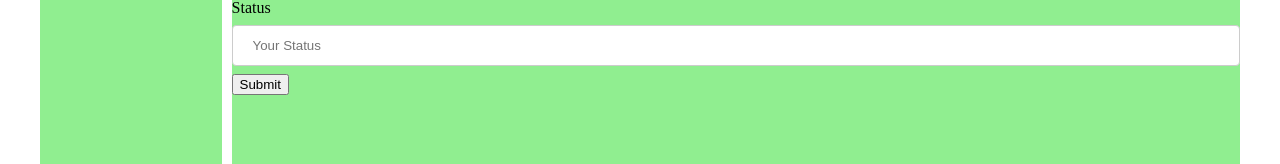
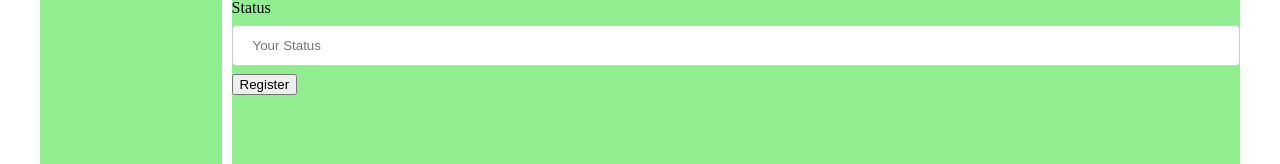
Before and after one commit to Yulian-21/pet-store-app, a React (Create React App) app: page /users in a window 1280 px wide. Shown: the part 549-713 px from the top of the page. Built offline with nearby package versions, Linux system fonts and the light colour scheme.

Commit message:
Rename button

```diff
--- a/src/components/Users/UsersPage.tsx
+++ b/src/components/Users/UsersPage.tsx
@@ -76,7 +76,7 @@ const UsersPage = () => {
           <label htmlFor='userStatus'> Status</label>
           <input type="number" id="userStatus" name="userStatus" onChange={changeStatusHandler} placeholder='Your Status'/>
 
-          <button onClick={sendUser}>Submit</button>
+          <button onClick={sendUser}>Register</button>
         </form>
     </div>
   )
```
